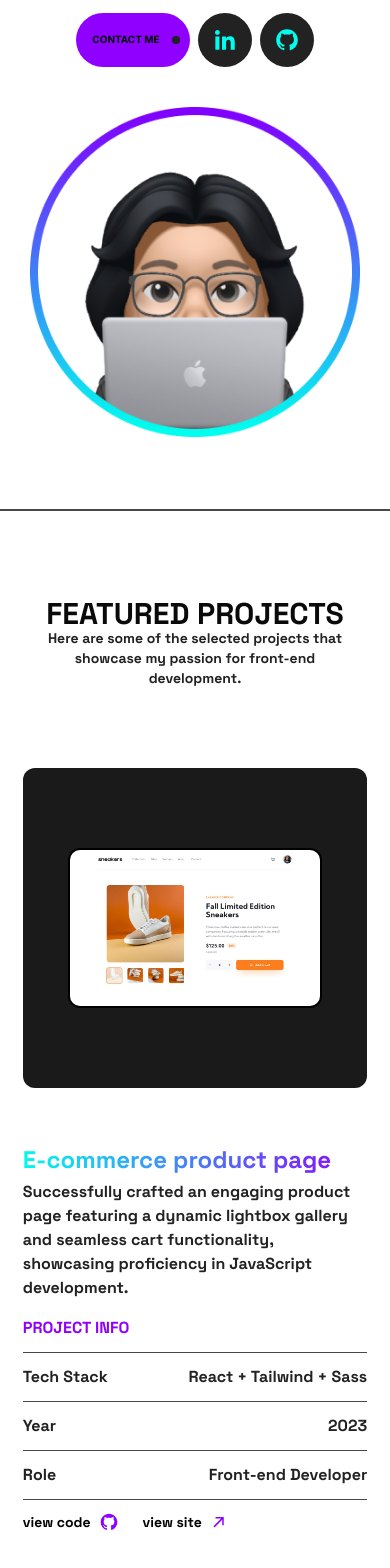
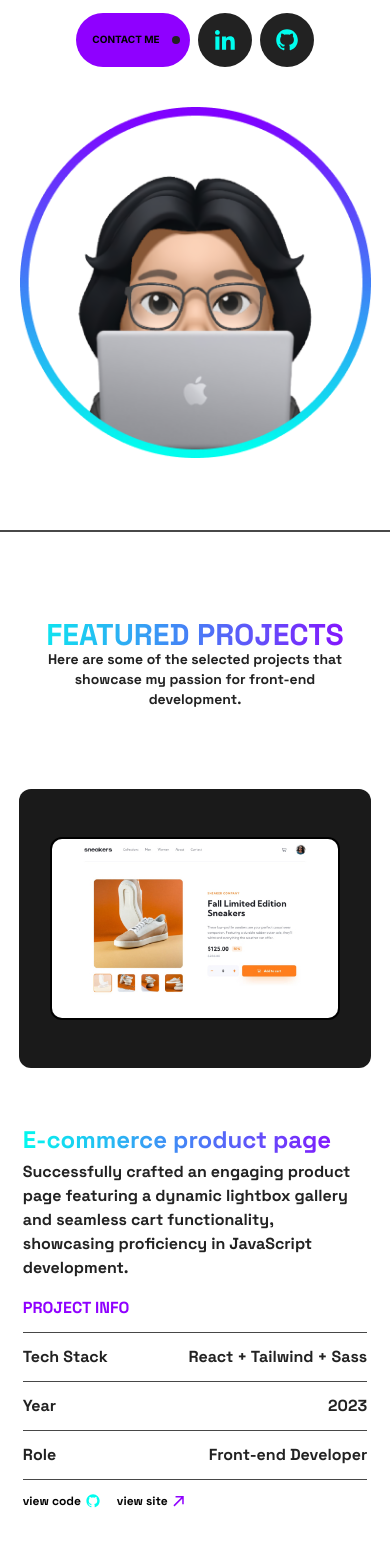
Before and after one commit to ossydimma/my-portfolio, a Next.js app: page / in a window 390 px wide. Shown: the part 320-1888 px from the top of the page. Built offline with nearby package versions, Linux system fonts and the light colour scheme.

Commit message:
did some adjustment on the code

```diff
--- a/src/app/components/Works.tsx
+++ b/src/app/components/Works.tsx
@@ -20,17 +20,17 @@ export const Works = () => {
         <div className="px-[4%] lg:px-[40px]   my-20 w-[100%] ">
 
             <header className={`text-center  mb-20 ${SpaceGrotesk.className}`}>
-                <h1 className={`${SpaceGrotesk.className} uppercase text-[30px]  font-[400] text-[#0a0a0a] dark:text-white md:text-[35px] lg:text-[65px]`}>Featured Projects</h1>
+                <h1 className={`${SpaceGrotesk.className} uppercase text-[30px] heading-txt font-[400] text-[#0a0a0a] dark:text-white md:text-[35px] lg:text-[65px]`}>Featured Projects</h1>
                 <p className={` text-[#222]   -mt-2 font-medium text-sm md:text-xl dark:text-[#c7c7c7]`}>Here are some of the selected projects that showcase my passion for front-end <br/> development.</p>
             </header>
             <section className={`   pb-[120px]  flex flex-col  items-center justify-center  gap-14 lg:flex-row xl:gap-[110px] `}>
-                <div className={`w-[96%] px-[7%] lg:px-16  py-20 rounded-xl bg-[#1A1A1A] flex justify-center items-center lg:w-auto`}>
+                <div className={`w-[98%] px-[2%] py-12   rounded-xl bg-[#1A1A1A] flex justify-center items-center sm:w-[96%] sm:px-[7%] sm:py-16 lg:px-16  lg:py-20 lg:w-auto`}>
                     <Image
                         src={SneakerImg}
                         alt=" seakers"
                         width={380}
                         height={300}
-                        className=" border-black border-2 w-[86%] lg:w-[300px]  rounded-xl min-w-[100px]"
+                        className=" border-black border-2 w-[86%] lg:w-[390px]  rounded-xl min-w-[100px]"
                     />
                 </div>
                 <article className={`w-[96%]   text-[#222] dark:text-[#c7c7c7] flex flex-col gap-1 lg:w-[40%] ${SpaceGrotesk.className}`}>
@@ -42,16 +42,16 @@ export const Works = () => {
                       <li className="proj-info flex justify-between"> <span>Year</span> <span>2023</span></li>
                       <li className="proj-info flex justify-between"> <span>Role</span> <span>Front-end Developer</span></li>
                     </ul>
-                    <div className=" flex   text-right text-[#000] text-sm xl:leading-6 xl:text-[18px] dark:text-white mt-2 gap-6">
-                      <a href="" className="flex items-center gap-2">
-                       <span className=" hover:opacity-75 hover:scale-110 transition-all duration-500">view code</span>
-                       <svg xmlns="http://www.w3.org/2000/svg" width="20" height="20" viewBox="0 0 26 26" fill="none">
-                          <path fill-rule="evenodd" clip-rule="evenodd" d="M13.0282 2.16669C7.06011 2.16669 2.22302 7.00377 2.22302 12.9719C2.22302 17.745 5.31811 21.7956 9.61244 23.2256C10.153 23.3231 10.348 22.9905 10.348 22.7045C10.348 22.4478 10.3394 21.7674 10.3361 20.8672C7.32986 21.5194 6.69502 19.4177 6.69502 19.4177C6.20536 18.1697 5.49577 17.8371 5.49577 17.8371C4.51536 17.1665 5.57052 17.1817 5.57052 17.1817C6.65602 17.2575 7.22477 18.2954 7.22477 18.2954C8.18894 19.9464 9.75544 19.4697 10.3686 19.1934C10.4672 18.4947 10.7489 18.018 11.0565 17.7483C8.65802 17.4764 6.13602 16.549 6.13602 12.4074C6.13602 11.2299 6.55744 10.2635 7.24536 9.50952C7.13594 9.23544 6.76219 8.13586 7.35261 6.64952C7.35261 6.64952 8.25936 6.3581 10.3231 7.75561C11.2045 7.51583 12.1137 7.39344 13.0271 7.3916C13.9406 7.39309 14.8498 7.51548 15.7311 7.75561C17.7959 6.35702 18.7016 6.64952 18.7016 6.64952C19.292 8.13586 18.9215 9.23544 18.8089 9.50952C19.5022 10.2635 19.9182 11.2288 19.9182 12.4074C19.9182 16.5599 17.394 17.472 14.9869 17.7396C15.3714 18.0733 15.7181 18.7319 15.7181 19.7394C15.7181 21.1846 15.7051 22.3503 15.7051 22.7045C15.7051 22.9938 15.8979 23.3296 16.4494 23.2234C20.7415 21.7913 23.8334 17.7439 23.8334 12.9719C23.8334 7.00377 18.9963 2.16669 13.0282 2.16669Z" fill="#8F00FF"/>
+                    <div className=" flex mt-2 gap-4 text-xs  text-right text-[#000] md:gap-6 sm:text-sm xl:leading-6 xl:text-[18px] dark:text-white ">
+                      <a href="" className="flex items-center gap-1">
+                       <span className=" hover:opacity-75 hover:scale-90 transition-all duration-500">view code</span>
+                       <svg xmlns="http://www.w3.org/2000/svg" width="16" height="16" viewBox="0 0 26 26" fill="none">
+                          <path fill-rule="evenodd" clip-rule="evenodd" d="M13.0282 2.16669C7.06011 2.16669 2.22302 7.00377 2.22302 12.9719C2.22302 17.745 5.31811 21.7956 9.61244 23.2256C10.153 23.3231 10.348 22.9905 10.348 22.7045C10.348 22.4478 10.3394 21.7674 10.3361 20.8672C7.32986 21.5194 6.69502 19.4177 6.69502 19.4177C6.20536 18.1697 5.49577 17.8371 5.49577 17.8371C4.51536 17.1665 5.57052 17.1817 5.57052 17.1817C6.65602 17.2575 7.22477 18.2954 7.22477 18.2954C8.18894 19.9464 9.75544 19.4697 10.3686 19.1934C10.4672 18.4947 10.7489 18.018 11.0565 17.7483C8.65802 17.4764 6.13602 16.549 6.13602 12.4074C6.13602 11.2299 6.55744 10.2635 7.24536 9.50952C7.13594 9.23544 6.76219 8.13586 7.35261 6.64952C7.35261 6.64952 8.25936 6.3581 10.3231 7.75561C11.2045 7.51583 12.1137 7.39344 13.0271 7.3916C13.9406 7.39309 14.8498 7.51548 15.7311 7.75561C17.7959 6.35702 18.7016 6.64952 18.7016 6.64952C19.292 8.13586 18.9215 9.23544 18.8089 9.50952C19.5022 10.2635 19.9182 11.2288 19.9182 12.4074C19.9182 16.5599 17.394 17.472 14.9869 17.7396C15.3714 18.0733 15.7181 18.7319 15.7181 19.7394C15.7181 21.1846 15.7051 22.3503 15.7051 22.7045C15.7051 22.9938 15.8979 23.3296 16.4494 23.2234C20.7415 21.7913 23.8334 17.7439 23.8334 12.9719C23.8334 7.00377 18.9963 2.16669 13.0282 2.16669Z" fill="#00FDEE"/>
                         </svg>
                       </a>
-                      <a href="" className=" flex items-center gap-2">
-                        <span className=" hover:opacity-75 hover:scale-110 transition-all duration-500">view site</span>
-                        <svg xmlns="http://www.w3.org/2000/svg" width="18" height="18" viewBox="0 0 24 24" fill="none">
+                      <a href="" className=" flex items-center gap-0.5">
+                        <span className=" hover:opacity-75 hover:scale-90 transition-all duration-500">view site</span>
+                        <svg xmlns="http://www.w3.org/2000/svg" width="18" height="18" viewBox="0 0 24 24" fill="none" >
                           <g clip-path="url(#clip0_7_166)">
                             <path d="M5.9897 19.2175L16.3036 8.90363V16.3891L18.3033 16.3891L18.3033 5.48972L7.40391 5.48972L7.40391 7.48942L14.8893 7.48942L4.57549 17.8033L5.9897 19.2175Z" fill="#8F00FF"/>
                           </g>
--- a/src/app/globals.css
+++ b/src/app/globals.css
@@ -53,10 +53,9 @@
 }
 .nav-text-active {
   color: #8F00FF;
+  padding-bottom: 5px;
 }
-.nav-text-active:hover {
-  border-bottom: 2px solid #00FDEE;
-}
+
 .nav-text:hover, .nav-text-full:hover {
   border-bottom: 2px solid #8F00FE;
   color: #00FDEE
--- a/src/app/layout.tsx
+++ b/src/app/layout.tsx
@@ -71,7 +71,7 @@ export default function RootLayout({
         <nav className={`fixed top-0 w-[100%] border-b-2 border-[#484848] z-10 ${theme} ` }>
           <header
             className={
-              " relative flex justify-between h-[12vh]  pt-4 pb-4  mx-4 sm:pt-6   sm:mx-7 xl:mx-[80px] text-[--light-primary-color] dark:text-[--dark-primary-color]"}
+              " relative flex justify-between h-[8vh] sm:h-[12vh]  pt-4 pb-4  mx-4 sm:pt-6   sm:mx-7 xl:mx-[80px] text-[--light-primary-color] dark:text-[--dark-primary-color]"}
           >
             <h2
               className={` text-2xl font-medium sm:text-[32px] heading-txt ${bebasNeue.className} `}
@@ -121,7 +121,7 @@ export default function RootLayout({
                         height="30"
                         viewBox="0 0 16 16"
                         fill="#fff"
-                        className="-ml-9 mt-10  bg-[orange]"
+                        className="-ml-9 mt-10  bg-[#00FDEE]"
                       >
                         <path
                           d="M9.89324 3.45816L7.51247 5.92536L5.04527 3.54459C4.74253 3.25245 4.26009 3.26105 3.96795 3.56379L3.43889 4.11206C3.14675 4.4148 3.15535 4.89724 3.45809 5.18938L5.92529 7.57015L3.54452 10.0373C3.25238 10.3401 3.26098 10.8225 3.56372 11.1147L4.11199 11.6437C4.41473 11.9359 4.89717 11.9273 5.18931 11.6245L7.57008 9.15733L10.0373 11.5381C10.34 11.8302 10.8225 11.8216 11.1146 11.5189L11.6437 10.9706C11.9358 10.6679 11.9272 10.1854 11.6245 9.8933L9.15726 7.51253L11.538 5.04534C11.8302 4.7426 11.8216 4.26016 11.5188 3.96802L10.9706 3.43896C10.6678 3.14682 10.1854 3.15542 9.89324 3.45816Z"
--- a/src/app/page.tsx
+++ b/src/app/page.tsx
@@ -17,7 +17,7 @@ export default function Home() {
 
   return (
     <main >
-      <div className=" mx-[30px] mb-8  mt-[12vh] h-auto flex flex-col justify-between gap-10  items-center py-10 sm:gap-16 sm:mx-[50px] md:mx-[60px]  lg:py-0 lg:flex-row lg:h-[88vh] lg:gap-5 xl:mx-[108px]">
+      <div className=" mx-[5%] mb-8  mt-[12vh] h-auto flex flex-col justify-between gap-10  items-center py-10 sm:gap-16 sm:mx-[50px] md:mx-[60px]  lg:py-0 lg:flex-row lg:h-[88vh] lg:gap-5 xl:mx-[108px]">
         {/* <----------------------- LEFT SECTION -----------------------------> */}
         <section className=" w-[90%]   lg:w-[340px] xl:w-[544px] ">
 
```
